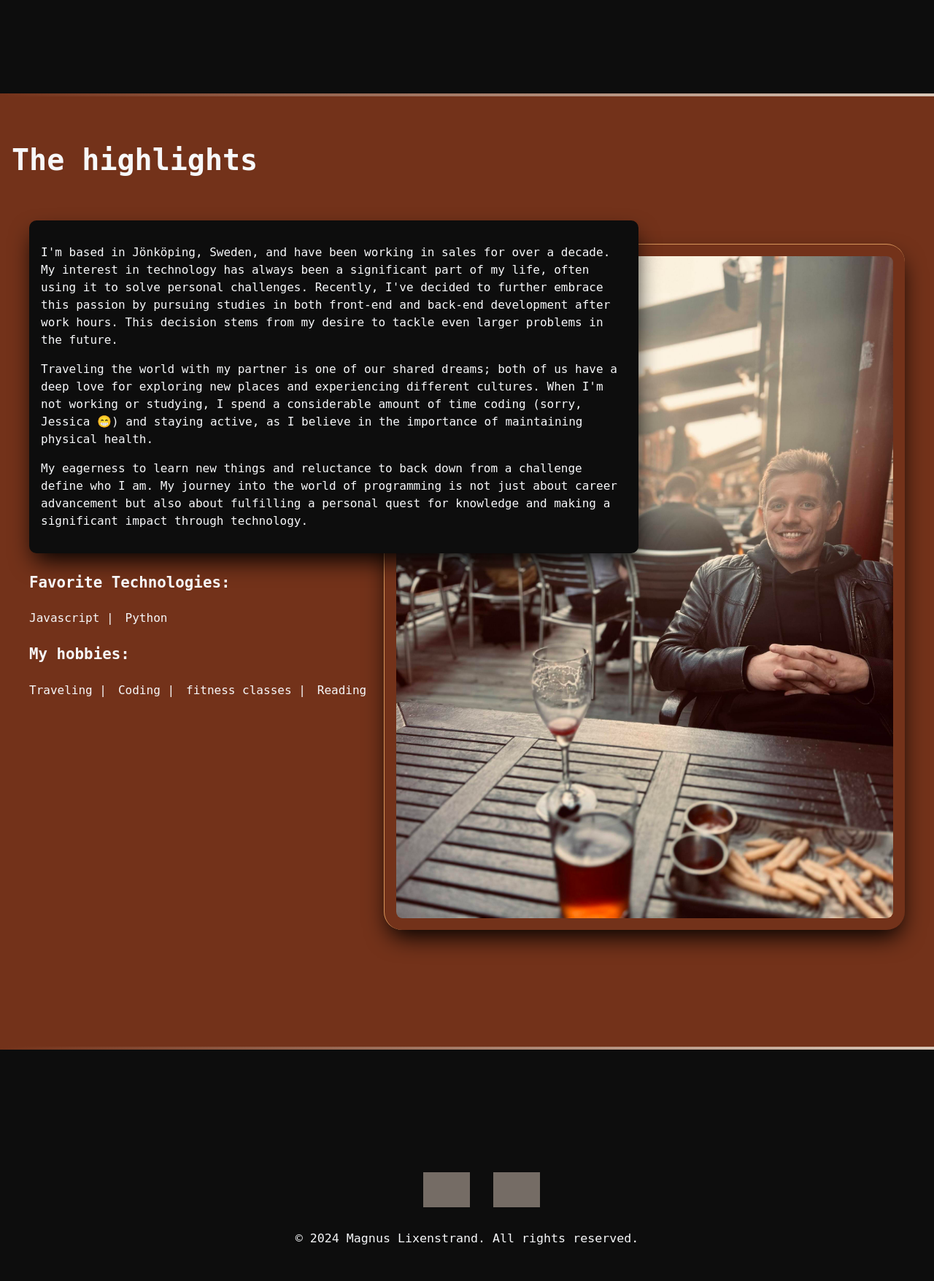
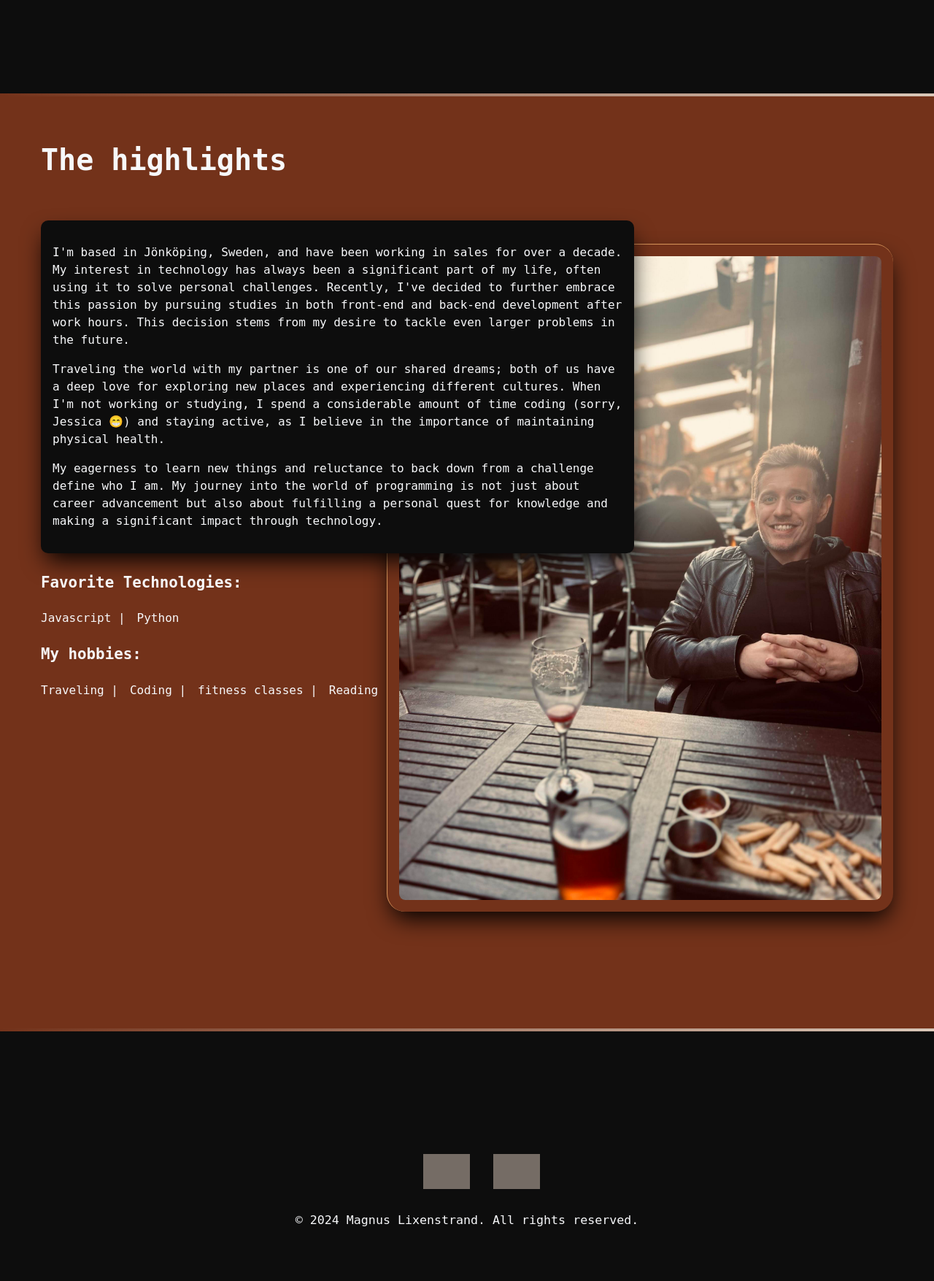
Before and after one commit to lixenstrand/portfolio, a Flask app: page /about in a window 1280 px wide. Shown: the part 64-1819 px from the top of the page at 73% size. After the commit the page ends 1744 px from the top, so only its background shows below. Run offline with Flask 3, Linux system fonts and the light colour scheme; some web fonts are replaced; grey boxes are pictures that could not be loaded.

Commit message:
Fixade about page så att den är max 1200px bred som allt annat

```diff
--- a/portfolio/static/css/about.css
+++ b/portfolio/static/css/about.css
@@ -220,7 +220,7 @@ nav {
 
     #projects {
       padding: 4rem 1rem;
-    max-width: 1500px;
+    max-width: 1200px;
     margin: 0 auto;
     }
 
```
